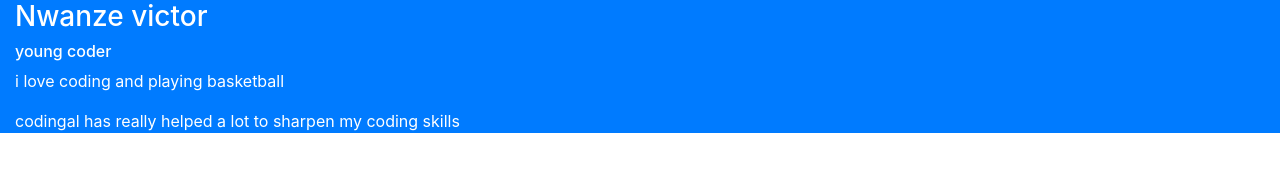
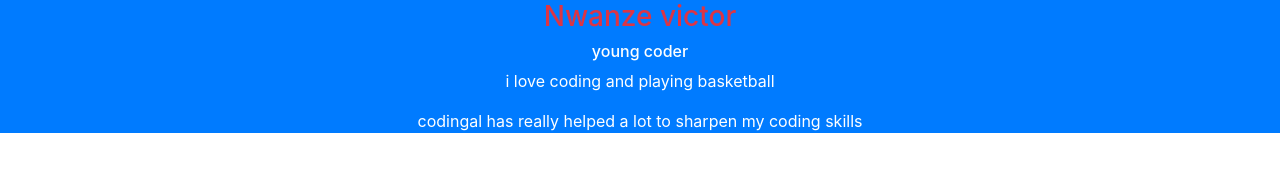
Before and after one commit to Victor1290/class, a plain HTML site: page css/bootstrap/containerfluid.html in a window 1280 px wide. Drawn offline with nearby package versions, Linux system fonts and the light colour scheme.

Commit message:
container

```diff
--- a/css/bootstrap/containerfluid.html
+++ b/css/bootstrap/containerfluid.html
@@ -8,8 +8,8 @@
     <script src="https://maxcdn.bootstrapcdn.com/bootstrap/4.3.1/js/bootstrap.min.js"></script>
 </head>
 <body>
-    <div class="container-fluid bg-primary text-white">
-        <h3>Nwanze victor</h3>
+    <div class="container-fluid bg-primary text-white text-center">
+        <h3 class="text-danger">Nwanze victor</h3>
         <h6>young coder</h6>
         <p>i love coding and playing basketball</p>
         <p>codingal has really helped a lot to sharpen my coding skills</p>
```
